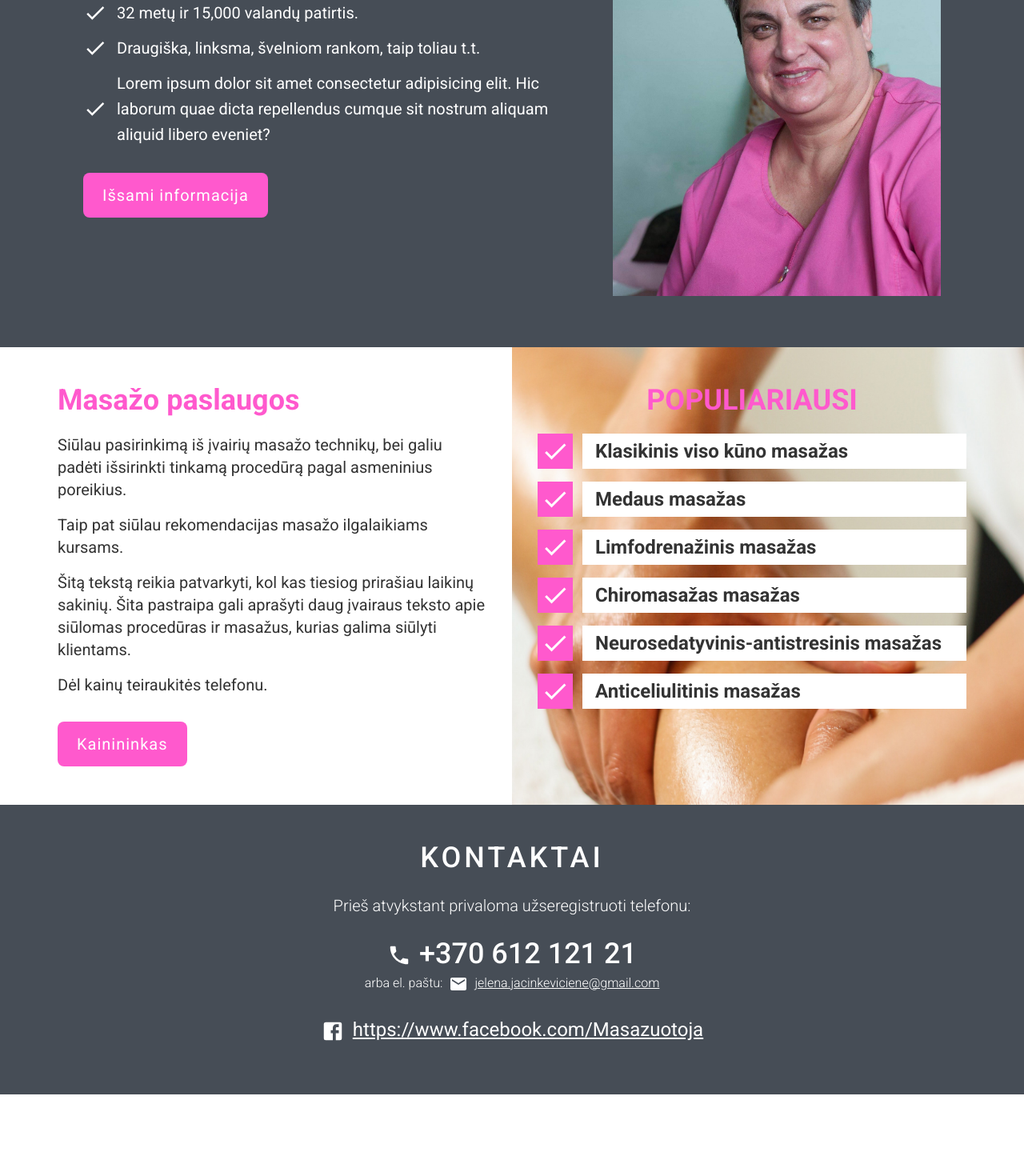
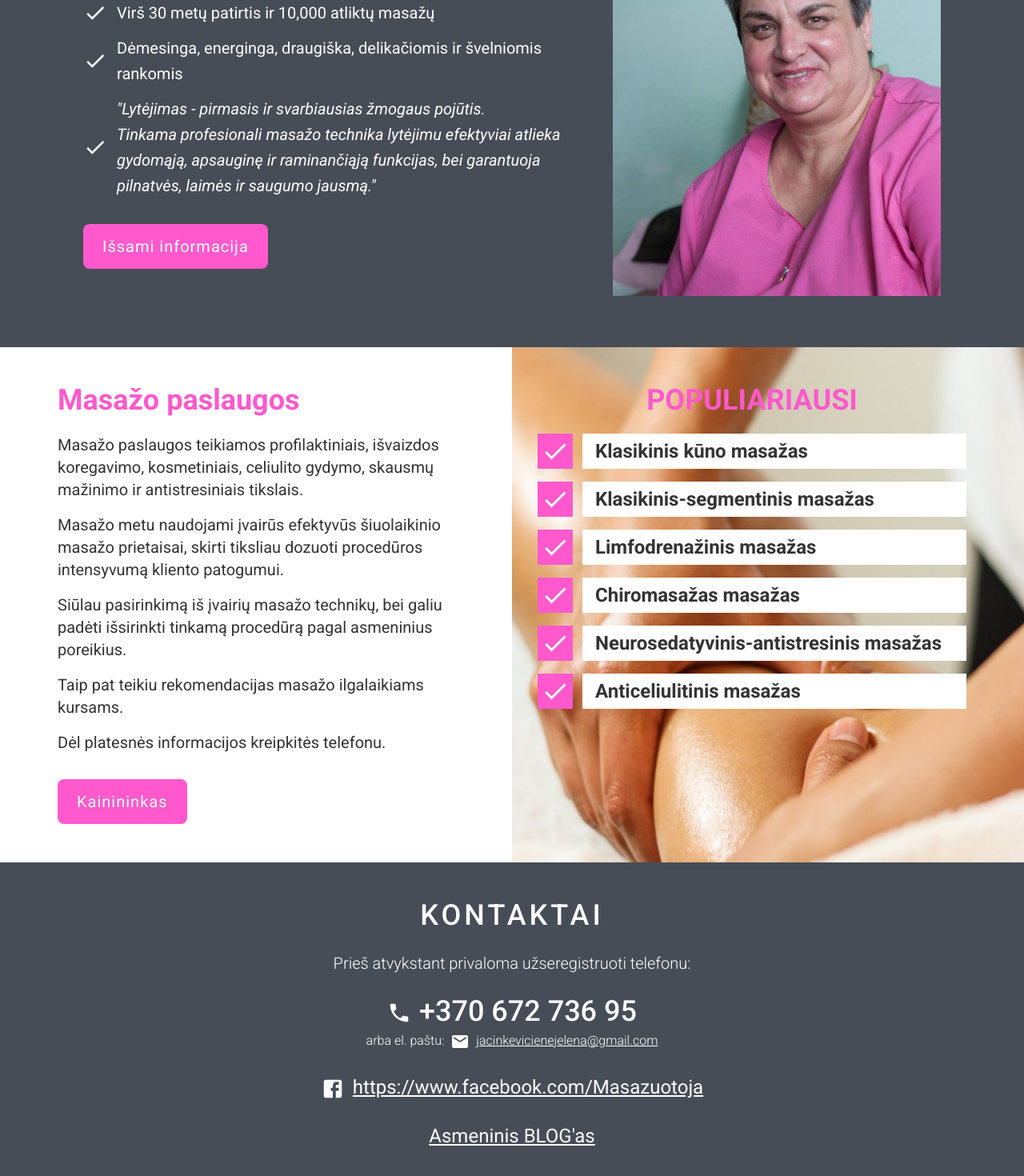
Before and after one commit to irgipaulius/website-masazai.net, a React (Create React App) app: page / in a window 1280 px wide. Shown: the part 1060-2530 px from the top of the page at 80% size. Before the commit the page ends 2428 px from the top, so only its background shows below. Built offline with nearby package versions, Linux system fonts and the light colour scheme.

Commit message:
Update text according to customer's input

```diff
--- a/src/components/About.js
+++ b/src/components/About.js
@@ -27,22 +27,23 @@ export default function About() {
           <ul className={about_text}>
             <li className={about_text_list_item}>
               <AboutCheckmark />
-              <span>Pilnai kvalifikuota masažuotoja ir profesionali kinezeterapeutė.</span>
+              <span>Pilnai kvalifikuota ir profesionali masažuotoja</span>
             </li>
             <li className={about_text_list_item}>
               <AboutCheckmark />
-              <span>32 metų ir 15,000 valandų patirtis.</span>
+              <span>Virš 30 metų patirtis ir 10,000 atliktų masažų</span>
             </li>
             <li className={about_text_list_item}>
               <AboutCheckmark />
-              <span>Draugiška, linksma, švelniom rankom, taip toliau t.t.</span>
+              <span>Dėmesinga, energinga, draugiška, delikačiomis ir švelniomis rankomis</span>
             </li>
             <li className={about_text_list_item}>
               <AboutCheckmark />
-              <span>
-                Lorem ipsum dolor sit amet consectetur adipisicing elit. Hic laborum quae dicta
-                repellendus cumque sit nostrum aliquam aliquid libero eveniet?
-              </span>
+              <blockquote>
+                <i>"Lytėjimas - pirmasis ir svarbiausias žmogaus pojūtis.<br/>
+                Tinkama profesionali masažo technika lytėjimu efektyviai atlieka gydomąją, apsauginę ir
+                raminančiąją funkcijas, bei garantuoja pilnatvės, laimės ir saugumo jausmą."</i>
+              </blockquote>
             </li>
           </ul>
 
--- a/src/components/Contacts.js
+++ b/src/components/Contacts.js
@@ -21,23 +21,37 @@ export default function Contacts() {
     <div className={contacts} id="Kontaktai">
       <div className={contacts_container}>
         <p className={contacts_title}>KONTAKTAI</p>
-        <p className={contacts_subtitle}>Prieš atvykstant privaloma užseregistruoti telefonu:</p>
+        <p className={contacts_subtitle}>
+          Prieš atvykstant privaloma užseregistruoti telefonu:
+        </p>
         <div className={contacts_mob_email}>
-          <a className={mob} href="tel:+370612013136">
+          <a className={mob} href="tel:+37067273695">
             <PhoneIconSvg />
-            +370 612 121 21
+            +370 672 736 95
           </a>
           <div className={email}>
             arba el. paštu:
-            <a className={email_link} href="mailto:jelena.jacinkeviciene@gmail.com">
+            <a
+              className={email_link}
+              href="mailto:jacinkevicienejelena@gmail.com"
+            >
               <EmailIconSvg />
-              jelena.jacinkeviciene@gmail.com
+              jacinkevicienejelena@gmail.com
             </a>
           </div>
         </div>
-        <a className={contacts_facebook} href="https://www.facebook.com/Masazuotoja">
+        <a
+          className={contacts_facebook}
+          href="https://www.facebook.com/Masazuotoja"
+        >
           <FacebookIconSvg />
           https://www.facebook.com/Masazuotoja
+        </a>
+        <a
+          className={contacts_facebook}
+          href="https://euromasazas.blogspot.com/"
+        >
+          Asmeninis BLOG'as
         </a>
       </div>
     </div>
--- a/src/components/Main/Popular.js
+++ b/src/components/Main/Popular.js
@@ -21,11 +21,11 @@ export default function Popular() {
           <ul className={points_text}>
             <li className={points_text_list_item}>
               <MainCheckmark />
-              <span>Klasikinis viso kūno masažas</span>
+              <span>Klasikinis kūno masažas</span>
             </li>
             <li className={points_text_list_item}>
               <MainCheckmark />
-              <span>Medaus masažas</span>
+              <span>Klasikinis-segmentinis masažas</span>
             </li>
             <li className={points_text_list_item}>
               <MainCheckmark />
--- a/src/components/Main/Services.js
+++ b/src/components/Main/Services.js
@@ -13,16 +13,24 @@ export default function Services() {
         <div className={main_texts}>
           <p className={main_title}>Masažo paslaugos</p>
           <p className={main_text}>
-            Siūlau pasirinkimą iš įvairių masažo technikų, bei galiu padėti išsirinkti tinkamą
-            procedūrą pagal asmeninius poreikius.
+            Masažo paslaugos teikiamos profilaktiniais, išvaizdos koregavimo, kosmetiniais,
+            celiulito gydymo, skausmų mažinimo ir antistresiniais tikslais.
           </p>
-          <p className={main_text}>Taip pat siūlau rekomendacijas masažo ilgalaikiams kursams. </p>
           <p className={main_text}>
-            Šitą tekstą reikia patvarkyti, kol kas tiesiog prirašiau laikinų sakinių. Šita pastraipa
-            gali aprašyti daug įvairaus teksto apie siūlomas procedūras ir masažus, kurias galima
-            siūlyti klientams.
+            Masažo metu naudojami įvairūs efektyvūs šiuolaikinio masažo
+            prietaisai, skirti tiksliau dozuoti procedūros
+            intensyvumą kliento patogumui.
           </p>
-          <p className={main_text}>Dėl kainų teiraukitės telefonu.</p>
+          <p className={main_text}>
+            Siūlau pasirinkimą iš įvairių masažo technikų, bei galiu padėti
+            išsirinkti tinkamą procedūrą pagal asmeninius poreikius.
+          </p>
+          <p className={main_text}>
+            Taip pat teikiu rekomendacijas masažo ilgalaikiams kursams.
+          </p>
+          <p className={main_text}>
+            Dėl platesnės informacijos kreipkitės telefonu.
+          </p>
 
           <PanelButton text="Kainininkas" type="pricing" />
         </div>
--- a/src/components/NavBar.js
+++ b/src/components/NavBar.js
@@ -36,9 +36,9 @@ export default function Navbar() {
     <>
       <nav className={navbar} id="navbar" ref={navBarRef}>
         <div className={navbar_mob_container}>
-          <a className={navbar_mob} href="tel:+370612013136">
+          <a className={navbar_mob} href="tel:+37067273695">
             <PhoneIconSvg />
-            +370 612 121 21
+            +370 672 736 95
           </a>
         </div>
         <div className={navbar_line_container}>
--- a/src/components/panel/PricingPanel.js
+++ b/src/components/panel/PricingPanel.js
@@ -1,6 +1,12 @@
 export const PricingPanelContents = {
   title: "Masažo paslaugos",
   contents: {
+    "Kainininkas": `# Kainos
+|         Paslauga        |  Kaina  |
+|:-----------------------:|:-------:|
+| Chiromasazas            | 10 eur  |
+| Klasikinis kūno masažas | 50 eur  |
+| ...                     | ... eur |`,
     "Klasikinis kūno masažas": `# Klasikinis kūno masažas
 Tai viena iš efektyviausių priemonių gydant įvairias traumas ir susirgimus.
 
@@ -25,7 +31,9 @@ Tai efektyvi masažo technika, išsiskirianti ypatingu raminamuoju (sedatyviniu)
     Chiromasažas: `# Chiromasažas
 Tai įvairių europietiškų bei rytietiškų masažo sistemų, amerikietiškos chiro praktikos ir kineziologijos sintezė. Kiekvienam klientui parenkami individualūs masažo elementai. Priklausomai nuo situacijos, gali būti masažuojama ne tik delnais, pirštų pagalvėlėmis, bet ir alkūnėmis bei dilbiais. Jis ramina, sumažina nervinę įtampą, nemigą, pagerina kraujotaką, raumenų tonusą, medžiagų apytaką, išnyksta patinimai, skausmai, nuovargis, pagerėja nuotaika, bendra savijauta, darbingumas.`,
     "Klasikinis-segmentinis masažas": `# Klasikinis segmentinis masažas
-Segmentinis masažas yra seniausias sveikatos higienos ir gydymo menas. Naudojamas kaip gydymo taip ir profilaktiniais tikslais. Šis masažas idealiai tinka žmonėms, dirbantiems sėdimą ar sunkų fizinį darbą, kai visa įtampa susikaupia įvairiose stuburo vietose, kaklo ir pečių srityje ir dėl to susiformuoja skausmingi raumenų mazgai. Jo metu atliekami specialūs glostymo, trynimo, maigymo bei vibracijų veiksmai. Šio masažo metu pasišalina mirusios odos ląstelės, pagerėja odos kvėpavimas, padidėja raumenų susitraukimo funkcija bei suaktyvėja medžiagų apykaita. Periodiškai atliekamas masažas padės atsikratyti dažnų nugaros ir galvos skausmų, atpalaiduos įtemptas raumenų grupes, jas stiprins. Segmentinis masažas daug kartų efektyvesnis už tradicinį masažą.`,
+Segmentinis masažas yra seniausias sveikatos higienos ir gydymo menas. Naudojamas kaip gydymo taip ir profilaktiniais tikslais. Šis masažas idealiai tinka žmonėms, dirbantiems sėdimą ar sunkų fizinį darbą, kai visa įtampa susikaupia įvairiose stuburo vietose, kaklo ir pečių srityje ir dėl to susiformuoja skausmingi raumenų mazgai. Jo metu atliekami specialūs glostymo, trynimo, maigymo bei vibracijų veiksmai. Šio masažo metu pasišalina mirusios odos ląstelės, pagerėja odos kvėpavimas, padidėja raumenų susitraukimo funkcija bei suaktyvėja medžiagų apykaita. Periodiškai atliekamas masažas padės atsikratyti dažnų nugaros ir galvos skausmų, atpalaiduos įtemptas raumenų grupes, jas stiprins. Segmentinis masažas daug kartų efektyvesnis už tradicinį masažą.
+
+![Klasikinis segmentinis masazas](images/klasikinis-segmentinis.jpg "Klasikinis segmentinis  masazas")`,
     "Limfodrenažinis masažas": `# Limfodrenažinis masažas
 **Limfinė sistema** - svarbi organizmo dalis, padedanti apsaugoti organizmą nuo įvairių infekcijų, kenksmingų aplinkos veiksnių bei valyti visą kūną. Sutrikusi šios sistemos veikla gali sukelti įvairius sveikatos negalavimus ar odos nelygumus, pavyzdžiui, venų varikozę, celiulitą, prastą emocinę būseną, energijos stoką ar padidėjusį kraujo spaudimą. Puikus būdas išvengti šių sveikatos sutrikimų – limfodrenažinis masažas, kuris padeda ne tik nugalėti jau esamas problemas, bet ir užkirsti kelią naujų atsiradimui. Limfodrenažinis kūno masažas, atliekamas lėtais, ilgais bei giliais judesiais limfos tekėjimo kryptimis, padeda suaktyvinti šio skysčio cirkuliaciją. Teigiamas masažo poveikis yra jaučiamas visame organizme. Limfodrenažinis masažas efektyviai paspartina susikaupusių toksinų pašalinimą bei padidina viso organizmo tonusą. Dėl šios priežasties suaktyvėja ląstelių atsinaujinimo procesai bei gražėja oda, mažėja apimtys, pamažu nyksta celiulitas.`,
     "Nėščiųjų masažas": `# Nėščiųjų masažas
```
Also changed, not shown: src/components/panel/AboutPanel.js (+5 -4 lines), public/images/klasikinis-segmentinis.jpg (added).
